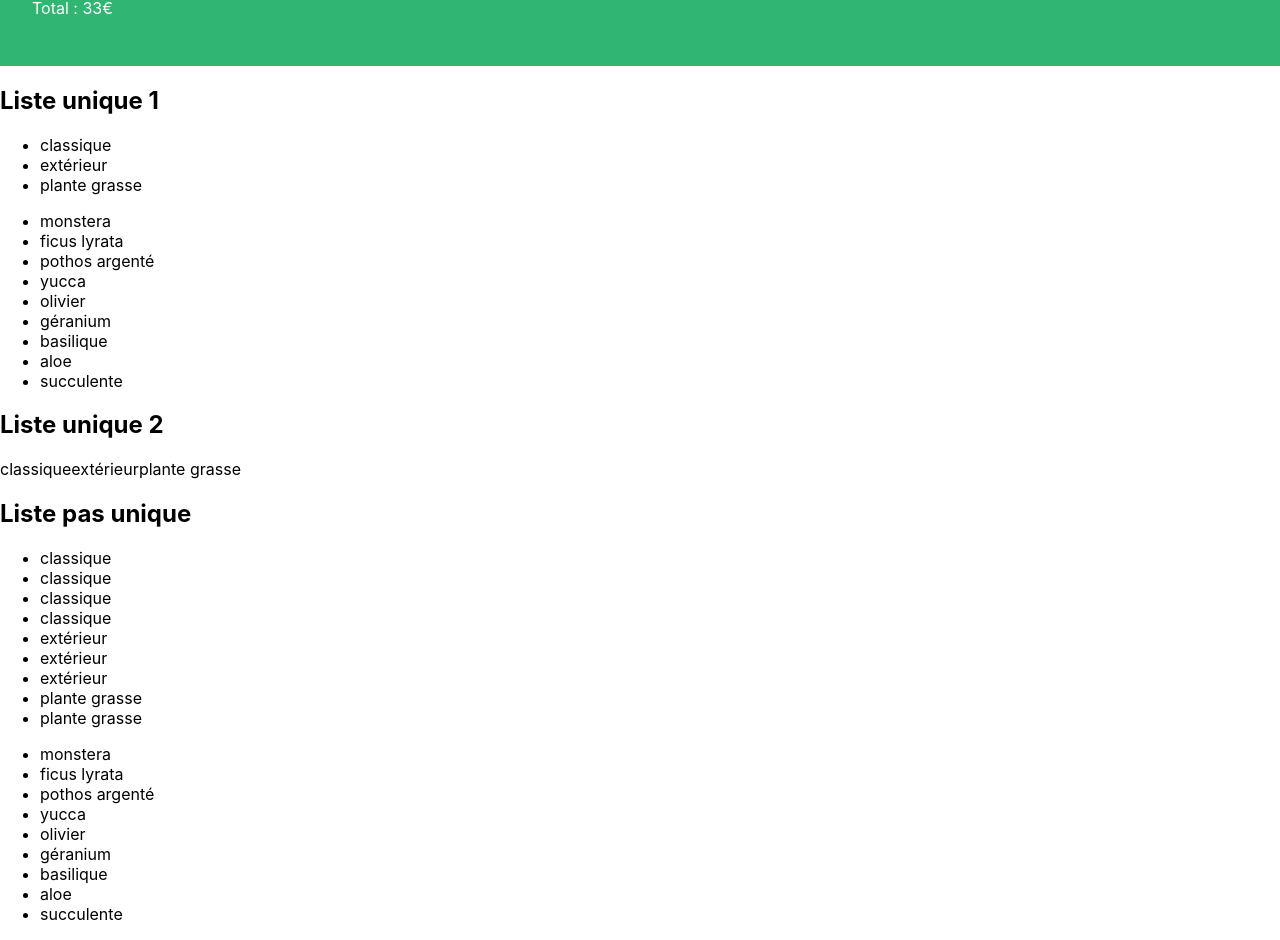
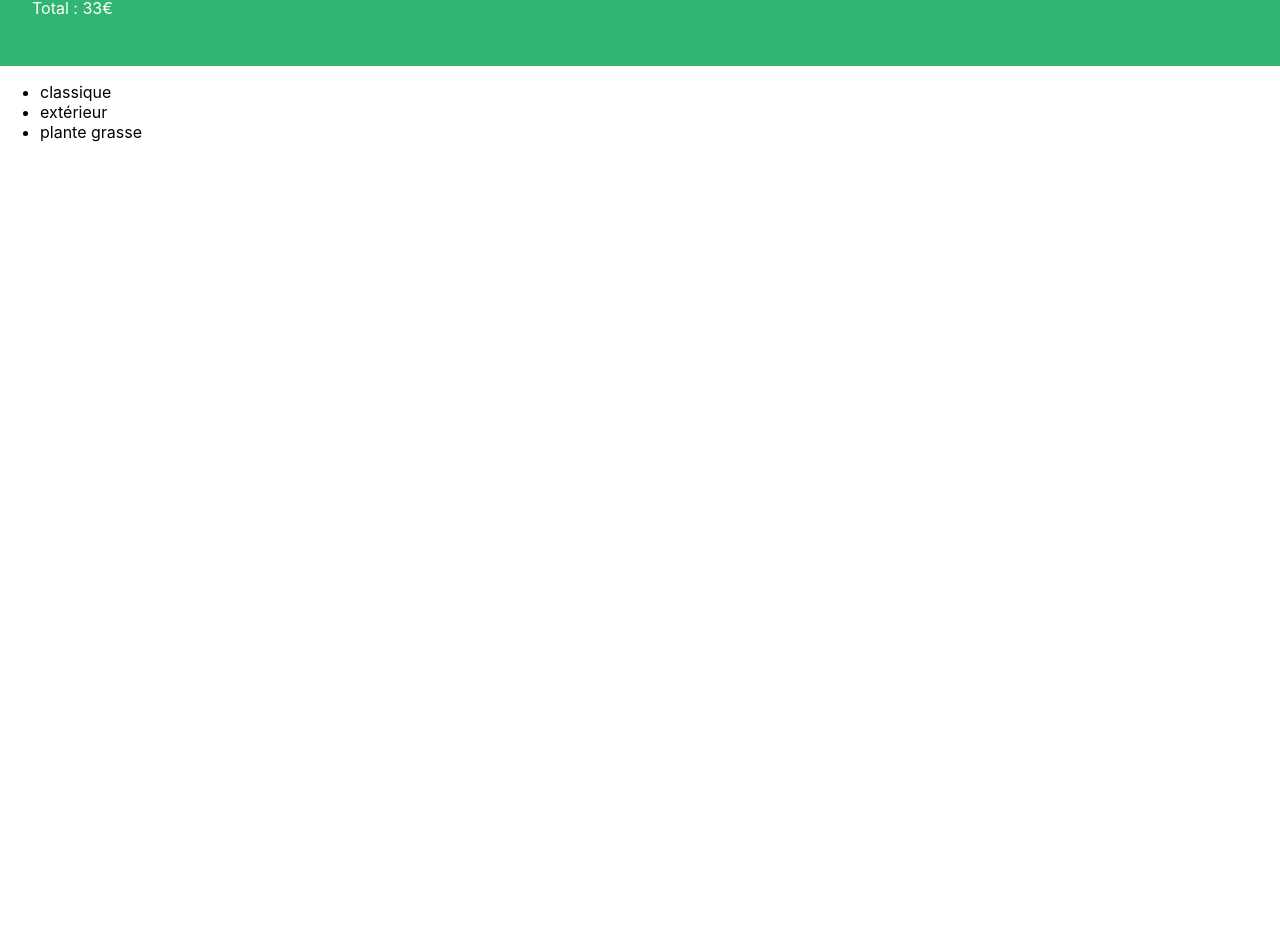
Before and after one commit to ChloeAndrault/La-maison-jungle, a React (Create React App) app: page / in a window 1280 px wide. Shown: the part 380-1320 px from the top of the page. After the commit the page ends 800 px from the top, so only its background shows below. Built offline with nearby package versions, Linux system fonts and the light colour scheme.

Commit message:
Foreach category

```diff
--- a/src/components/ShoppingList.js
+++ b/src/components/ShoppingList.js
@@ -1,60 +1,38 @@
 import { plantList } from '../datas/plantList'
 
+function isPresent (list, el){
+
+  let result = false;
+
+  // global
+  list.forEach(element => {
+    //local
+    if (el === element) {
+      result = true;
+    }
+  });
+  return result;
+}
 
 function ShoppingList() {
-  const unique = [...new Set(plantList.map(item => item.category))];
 
-  const categories = plantList.reduce(
-		(acc, plant) =>
-			acc.includes(plant.category) ? acc : acc.concat(plant.category),
-      // boolean
-      // ? : operateur ternaire
-      // acc: Si ma categorie est déja dans l'accumulateur je fait rien
-      // acc.concat(plant.category) : Si il n'est pas dedant alors tu rajoute la categorie
-		[]
-	)
+  const categories = [];
+
+  plantList.forEach(plant => {
+    if (!isPresent(categories, plant.category) ) {
+      categories.push(plant.category);
+    }
+  });
 
   return (
     <div>
-
-      <div>
-        <h2>Liste unique 1 </h2>
-        <ul>
-          {categories.map((cat) => (
-            <li key={cat}>{cat}</li>
-          ))}
-        </ul>
-        <ul>
-          {plantList.map((plant) => (
-            <li key={plant.id}>{plant.name}</li>
-          ))}
-        </ul>
-      </div>
-
-      <div>
-        <h2>Liste unique 2</h2>
-        <div>{unique}</div>
-      </div>
-
-      <div>
-        <h2>Liste pas unique</h2>
-        <ul>
-          {plantList.map(plant=>(
-            <li>{plant.category}</li>
-          ))}
-        </ul>
-
-        <ul>
-          {plantList.map(plant=>(
-            <li>{plant.name}</li>
-          ))}
-        </ul>
-      </div>
-
+      <ul>
+        {categories.map((category, index) => (
+          <li key={`${category}-${index}`}>{category}</li>
+        ))}
+      </ul>
     </div>
-
   );
-
 }
 
 
```
